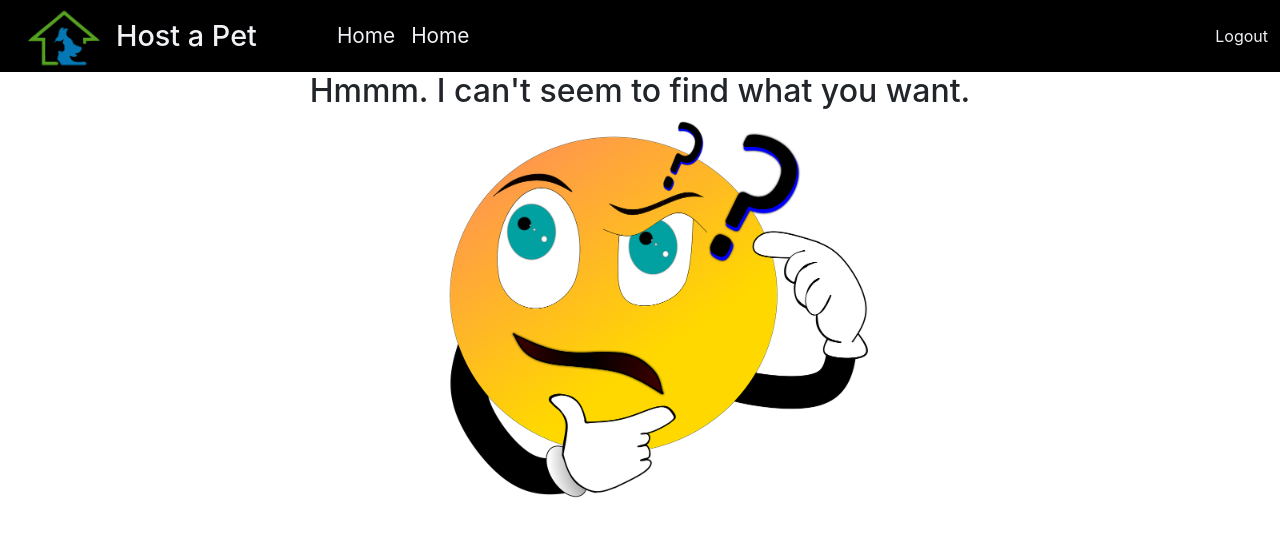
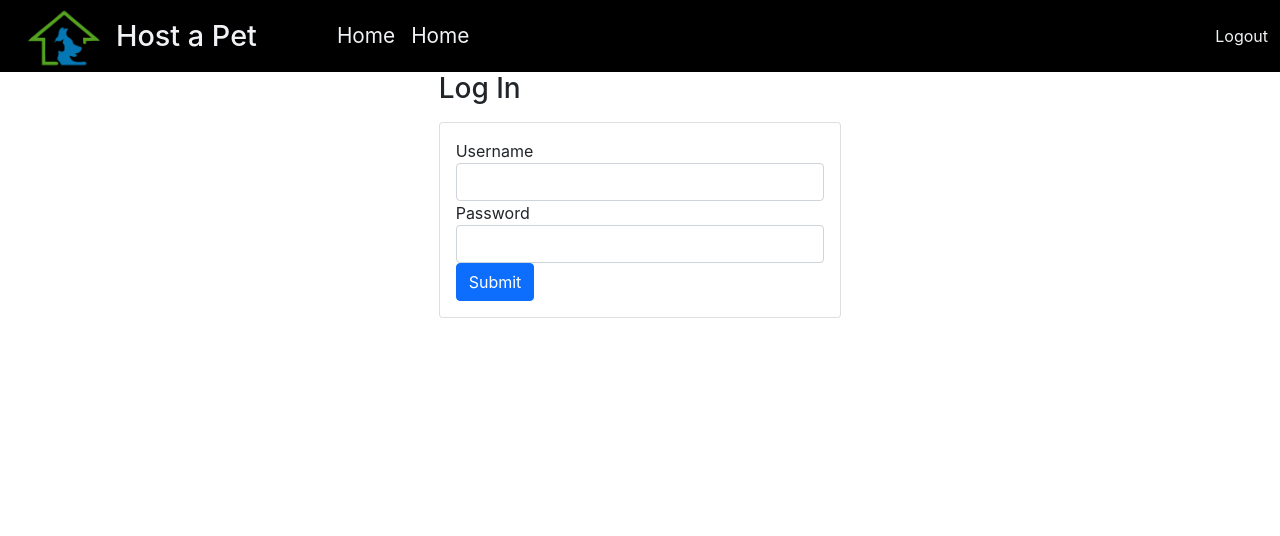
Before and after one commit to fsperoni/Host_A_Pet, a React (Create React App) app: page /login in a window 1280 px wide. Shown: the top 536 px of the page. Built offline with nearby package versions, Linux system fonts and the light colour scheme.

Commit message:
checkpoint

```diff
--- a/package.json
+++ b/package.json
@@ -8,11 +8,11 @@
     "@testing-library/user-event": "^13.5.0",
     "axios": "^0.26.0",
     "jsonwebtoken": "^8.5.1",
-    "node-sass": "^7.0.1",
+    "node-sass": "^6.0.1",
     "react": "^17.0.2",
     "react-dom": "^17.0.2",
     "react-router-dom": "^6.2.2",
-    "react-scripts": "5.0.0",
+    "react-scripts": "^5.0.0",
     "reactstrap": "^9.0.1"
   },
   "scripts": {
--- a/src/App.js
+++ b/src/App.js
@@ -1,3 +1,4 @@
+import React from 'react';
 import { BrowserRouter } from "react-router-dom";
 import HostAPet from './components/HostAPet';
 import '../src/styles/global.scss';
--- /dev/null
+++ b/src/components/Alert.js
@@ -0,0 +1,22 @@
+import React from "react";
+
+/** Presentational component for showing bootstrap-style alerts.
+ *
+ * { LoginForm, SignupForm, ProfileForm } -> Alert
+ **/
+
+function Alert({ type = "danger", messages = [] }) {
+  console.debug("Alert", "type=", type, "messages=", messages);
+
+  return (
+      <div className={`alert alert-${type}`} role="alert">
+        {messages.map(error => (
+            <p className="mb-0 small" key={error}>
+              {error}
+            </p>
+        ))}
+      </div>
+  );
+}
+
+export default Alert;
--- /dev/null
+++ b/src/components/AllRoutes.js
@@ -0,0 +1,23 @@
+import React from 'react';
+import { Route, Routes } from 'react-router-dom';
+import Home from "./Home";
+import NotFound from "./NotFound";
+import LoginForm from "./LoginForm";
+
+const AllRoutes = () => {
+  return (
+  <Routes>
+    <Route exact path="/" element={<Home />}/>
+    <Route exact path="/login" element={<LoginForm />}/>
+    {/* <Route exact path="/hosts">
+      <Menu category="snacks" items={snacks} title="Snacks" />
+    </Route>
+    <Route exact path="pets">
+      <AddItemForm addItem={addSnack} category="snacks" />
+    </Route> */}
+    <Route path="/*" element={<NotFound />} />
+  </Routes>
+  )
+}
+
+export default AllRoutes;
--- a/src/components/HostAPet.js
+++ b/src/components/HostAPet.js
@@ -1,8 +1,7 @@
 import React, { useState, useEffect } from "react";
 import Header from "./Header";
-import Home from "./Home";
-import { Route, Routes } from "react-router-dom";
-import NotFound from "./NotFound";
+
+import AllRoutes from "./AllRoutes";
 
 /**
  * Main app component that holds all the states, AJAX calls and renders
@@ -10,24 +9,12 @@ import NotFound from "./NotFound";
  */
 const HostAPet = () => {
 
-  // if (!drinks && !snacks) {
-  //   return <p>Loading &hellip;</p>;
-  // }
-
   return (
     <>
     <Header />
     <main>
-      <Routes>
-        <Route exact path="/" element={<Home />}/>
-        {/* <Route exact path="/hosts">
-          <Menu category="snacks" items={snacks} title="Snacks" />
-        </Route>
-        <Route exact path="pets">
-          <AddItemForm addItem={addSnack} category="snacks" />
-        </Route> */}
-        <Route path="/*" element={<NotFound />} />
-      </Routes>
+      <AllRoutes />
+
     </main>
     </>
   );
--- /dev/null
+++ b/src/components/LoginForm.js
@@ -0,0 +1,60 @@
+import React, { useState } from "react";
+import { useNavigate } from "react-router-dom";
+import Alert from "./Alert";
+
+/** Login form. */
+const LoginForm = ({ login }) => {
+  const history = useNavigate();
+  const [formData, setFormData] = useState({
+    username: "",
+    password: "",
+  });
+  const [formErrors, setFormErrors] = useState([]);
+
+  const handleSubmit = async (evt) => {
+    evt.preventDefault();
+    const result = await login(formData);
+    if (result.success) {
+      history("/dashboard");
+    } else {
+      setFormErrors(result.errors);
+    }
+  }
+
+  const handleChange = (evt) => {
+    const { name, value } = evt.target;
+    setFormData(form => ({ ...form, [name]: value }));
+  }
+
+  return (
+    <div className="LoginForm">
+      <div className="container col-md-6 offset-md-3 col-lg-4 offset-lg-4">
+        <h3 className="mb-3">Log In</h3>
+        <div className="card">
+          <div className="card-body">
+            <form onSubmit={handleSubmit}>
+              <div className="form-group">
+                <label>Username</label>
+                <input className="form-control" autoComplete="username" required
+                  value={formData.username} onChange={handleChange} name="username"/>
+              </div>
+              <div className="form-group">
+                <label>Password</label>
+                <input className="form-control" type="password" name="password" required
+                  value={formData.password} onChange={handleChange} autoComplete="current-password"/>
+              </div>
+
+              {formErrors.length ? <Alert type="danger" messages={formErrors} /> : null}
+
+              <button className="btn btn-primary float-right" onSubmit={handleSubmit}>
+                Submit
+              </button>
+            </form>
+          </div>
+        </div>
+      </div>
+    </div>
+  );
+}
+
+export default LoginForm;
```
Also changed, not shown: src/components/Dashboard.js (added, +9 -0 lines), 2 other files (tests, documents, lock files or other folders).
